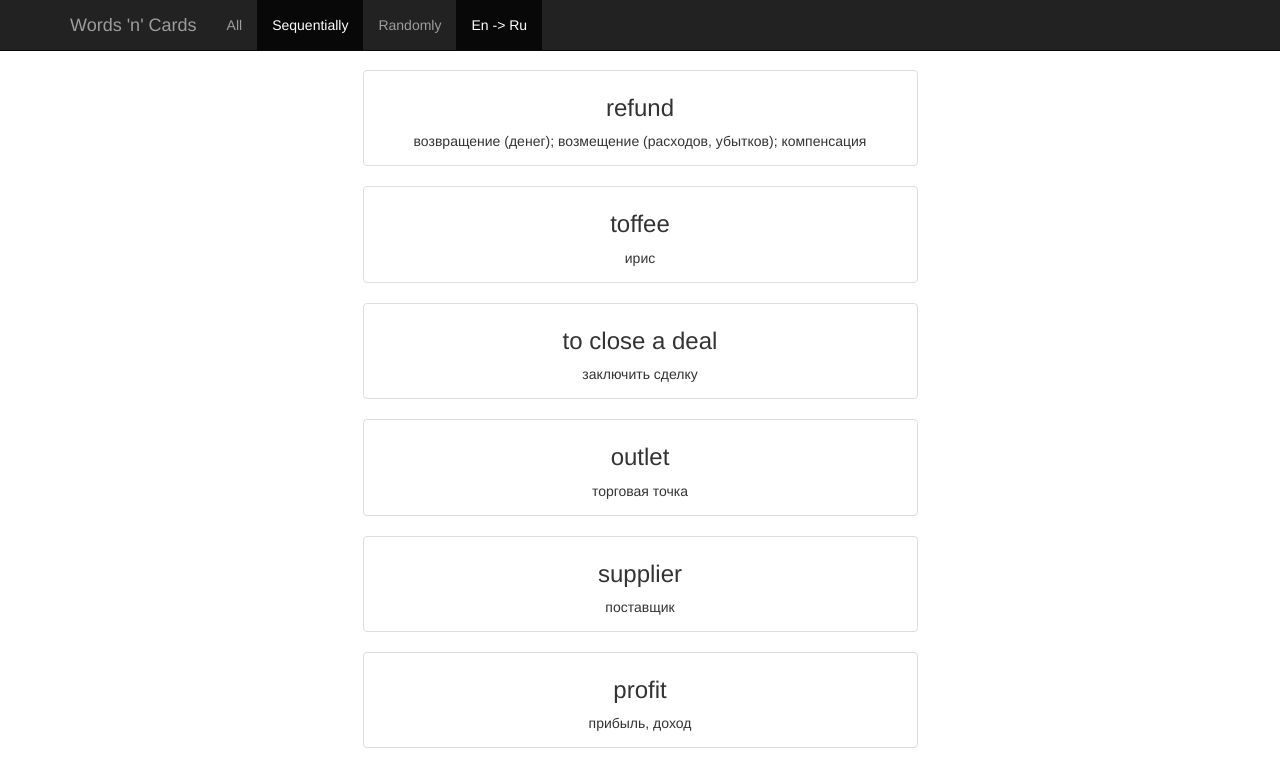
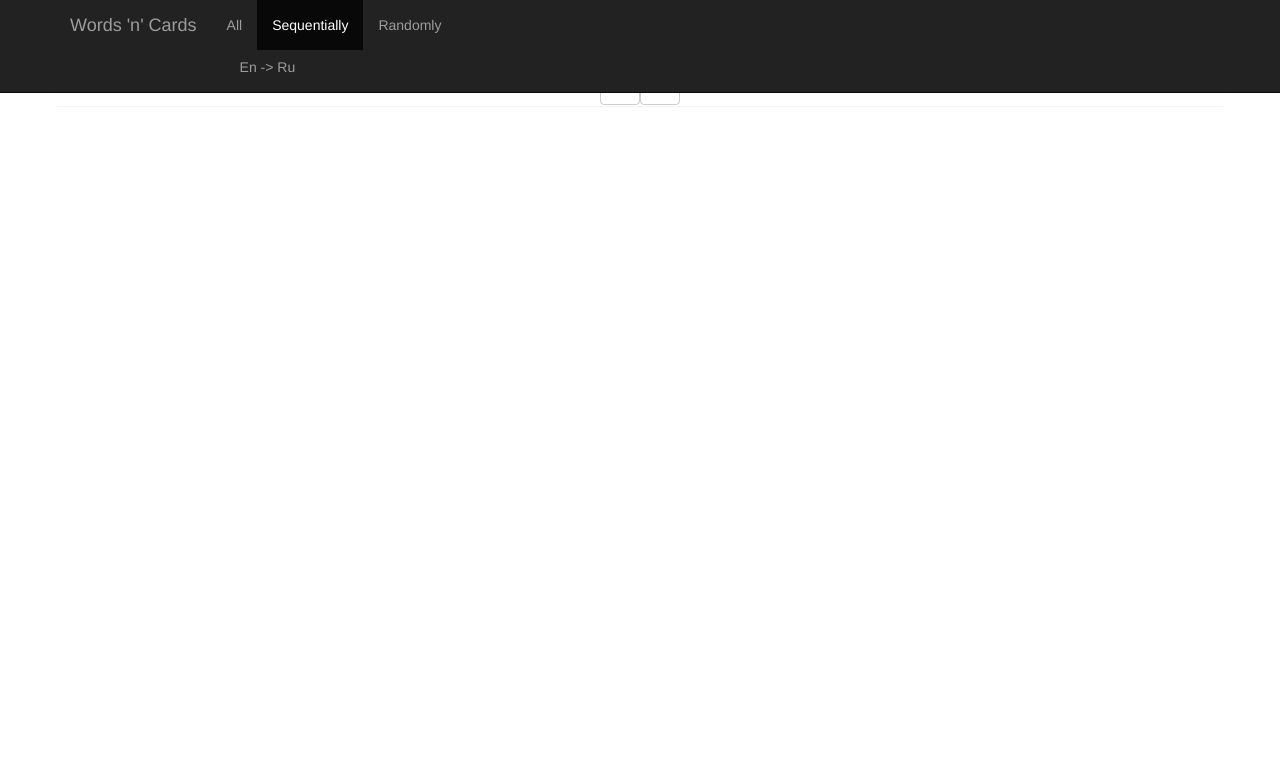
Before and after one commit to wiacheslav/wordcards, an Angular app: page /sequentially in a window 1280 px wide. Shown: the top 766 px of the page. Built offline with nearby package versions, Linux system fonts and the light colour scheme.

Commit message:
Almost complete

```diff
--- a/src/app/app-routing/app-routing.module.ts
+++ b/src/app/app-routing/app-routing.module.ts
@@ -2,11 +2,12 @@ import { NgModule } from '@angular/core';
 import { RouterModule, Routes } from '@angular/router';
 import { AllCardsComponent } from '../all-cards/all-cards.component';
 import { RandomCardsComponent } from '../random-cards/random-cards.component';
+import { SequentalCardsComponent } from '../sequental-cards/sequental-cards.component';
 
 const routes: Routes = [
   { path: '', redirectTo: '/all', pathMatch: 'full'},
   { path: 'all', component: AllCardsComponent},
-  { path: 'sequentially', component: AllCardsComponent},
+  { path: 'sequentially', component: SequentalCardsComponent},
   { path: 'randomly', component: RandomCardsComponent}
 ];
 
--- a/src/app/app.component.html
+++ b/src/app/app.component.html
@@ -15,7 +15,7 @@
         <li routerLinkActive="active"><a routerLink="/all">All</a></li>
         <li routerLinkActive="active"><a routerLink="/sequentially">Sequentially</a></li>
         <li routerLinkActive="active"><a routerLink="/randomly">Randomly</a></li>
-        <li class="active"><a routerLink="" (click)="toggle()">{{direction}}</a></li>
+        <form class="navbar-form"><button (click)="toggle()" class="btn btn-link">{{direction}}</button></form>
       </ul>
     </div>
 </div>
--- a/src/app/app.component.ts
+++ b/src/app/app.component.ts
@@ -1,4 +1,5 @@
 import { Component, OnInit } from '@angular/core';
+import { Router, RouterState  } from '@angular/router';
 
 @Component({
   selector: 'app-root',
@@ -8,13 +9,16 @@ import { Component, OnInit } from '@angular/core';
 export class AppComponent implements OnInit {
   inverse: boolean;
   direction: string;
-  constructor(){
+  routerState: RouterState;
+  constructor(router: Router){
     this.inverse = false;
+    this.routerState = router.routerState;
   }
 
   toggle(): void {
     this.inverse = !this.inverse;
     this.direction = this.inverse ? 'Ru -> En' : 'En -> Ru';
+    console.log(this.routerState);
   }
 
   ngOnInit() {
--- a/src/app/app.module.ts
+++ b/src/app/app.module.ts
@@ -10,13 +10,15 @@ import { AllCardsComponent } from './all-cards/all-cards.component';
 
 import { AppRoutingModule }     from './app-routing/app-routing.module';
 import { RandomCardsComponent } from './random-cards/random-cards.component';
+import { SequentalCardsComponent } from './sequental-cards/sequental-cards.component';
 
 @NgModule({
   declarations: [
     AppComponent,
     WordCardComponent,
     AllCardsComponent,
-    RandomCardsComponent
+    RandomCardsComponent,
+    SequentalCardsComponent
   ],
   imports: [
     BrowserModule,
--- a/src/app/cards.service.ts
+++ b/src/app/cards.service.ts
@@ -4,6 +4,8 @@ import { WordCard, CARDS } from './word-card';
 @Injectable()
 export class CardsService {
   cardsLen = CARDS.length;
+
+  lastValue: number = -1;
 
   constructor() { }
 
@@ -17,7 +19,12 @@ export class CardsService {
   }
 
   private getRandomIndex(): number {
-    return Math.floor(Math.random() * this.cardsLen);
+    let newValue = -1;
+    do {
+      newValue = Math.floor(Math.random() * this.cardsLen);
+    } while(newValue == this.lastValue);
+    this.lastValue = newValue;
+    return newValue;
   }
 
 }
--- a/src/app/random-cards/random-cards.component.ts
+++ b/src/app/random-cards/random-cards.component.ts
@@ -13,10 +13,7 @@ export class RandomCardsComponent implements OnInit {
   constructor(private cardsService: CardsService) { }
 
   getNext() {
-    this.cardsService.getRandom().then(card => {
-      this.card = card;
-      console.log(this.card);
-    });
+    this.cardsService.getRandom().then(card => this.card = card);
   }
 
   ngOnInit() {
--- /dev/null
+++ b/src/app/sequental-cards/sequental-cards.component.html
@@ -0,0 +1,10 @@
+<div class="row">
+  <div class="panel text-center">
+  <button type="button" class="btn btn-default" aria-label="Previous" (click)="getNext()">
+    <span class="glyphicon glyphicon-arrow-left" aria-hidden="true"></span>
+  </button>
+  <button type="button" class="btn btn-default" aria-label="Next" (click)="getNext()">
+    <span class="glyphicon glyphicon-arrow-right" aria-hidden="true"></span>
+  </button>
+  </div>
+</div>
--- /dev/null
+++ b/src/app/sequental-cards/sequental-cards.component.ts
@@ -0,0 +1,15 @@
+import { Component, OnInit } from '@angular/core';
+
+@Component({
+  selector: 'app-sequental-cards',
+  templateUrl: './sequental-cards.component.html',
+  styleUrls: ['./sequental-cards.component.css']
+})
+export class SequentalCardsComponent implements OnInit {
+
+  constructor() { }
+
+  ngOnInit() {
+  }
+
+}
```
Also changed, not shown: src/app/sequental-cards/sequental-cards.component.css (added), 16 other files (tests, documents, lock files or other folders).
